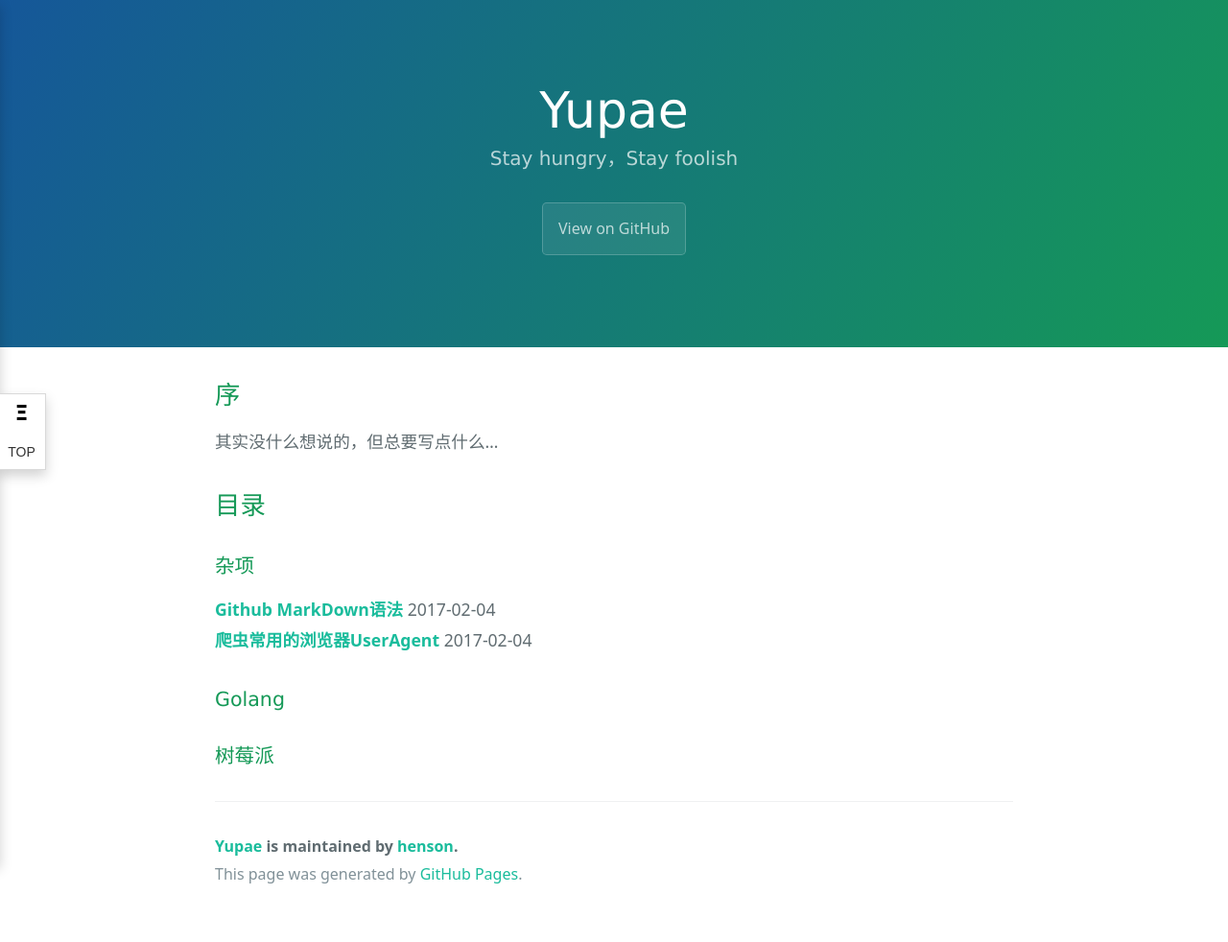
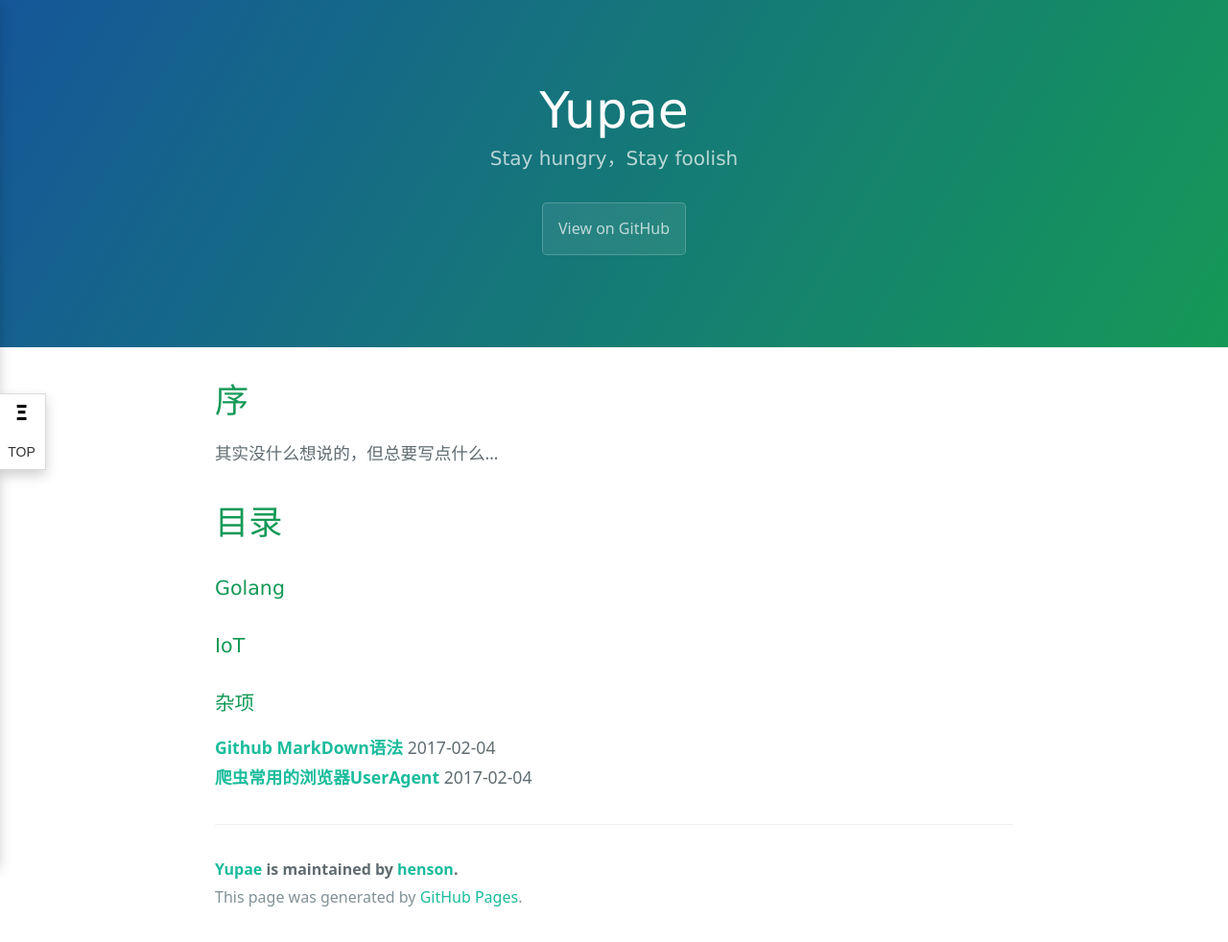
Before and after one commit to henson/blog, a Jekyll site: the page built from README.md, in a window 1280 px wide. Shown: the whole page at 96% size. Built offline with Jekyll 4.4.1, drawn with Linux system fonts in a browser that asks for light colours; our own code applies the rules of GitHub Pages for plain Markdown files; before the commit the page ends 958 px from its top, so only the background shows below that.

Commit message:
2017-02-04

```diff
--- a/README.md
+++ b/README.md
@@ -1,15 +1,18 @@
-## 序
+序
+===
 
 其实没什么想说的，但总要写点什么...
 
-## 目录
+目录
+====
+
+### Golang
+
+
+### IoT
+
 
 ### 杂项
 
 * **[Github MarkDown语法](http://www.yupae.cn/content/markdown)** 2017-02-04
 * **[爬虫常用的浏览器UserAgent](http://www.yupae.cn/content/useragent)** 2017-02-04
-
-### Golang
-
-
-### 树莓派
--- a/_config.yml
+++ b/_config.yml
@@ -1,6 +1,6 @@
 theme:
 title: Yupae
 description: Stay hungry，Stay foolish
-keywords: golang,python,raspberrypi,yupae
+keywords: golang,python,raspberrypi,IoT,yupae
 show_downloads: false
 google_analytics:
```
Also changed, not shown: 1 other file.
